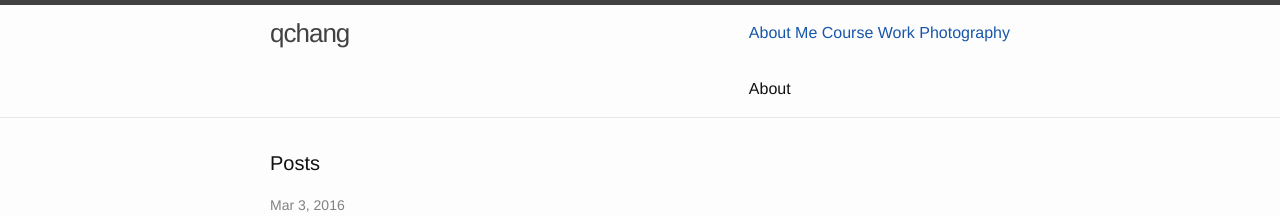
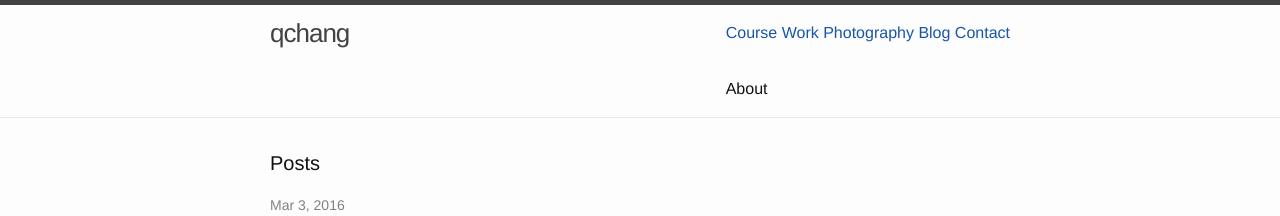
Before and after one commit to eldenchang/eldenchang.github.io, a Jekyll site: the page built from index.html, in a window 1280 px wide. Shown: the top 216 px of the page. Built offline with Jekyll 4.4.1, drawn with Linux system fonts in a browser that asks for light colours.

Commit message:
Change website header content

```diff
--- a/_includes/header.html
+++ b/_includes/header.html
@@ -5,16 +5,11 @@
     <a class="site-title" href="{{ site.baseurl }}/">{{ site.title }}</a>
 
     <nav class="site-nav">
-      <a href="#" class="menu-icon">
-        <svg viewBox="0 0 18 15">
-          <path fill="#424242" d="M18,1.484c0,0.82-0.665,1.484-1.484,1.484H1.484C0.665,2.969,0,2.304,0,1.484l0,0C0,0.665,0.665,0,1.484,0 h15.031C17.335,0,18,0.665,18,1.484L18,1.484z"/>
-          <path fill="#424242" d="M18,7.516C18,8.335,17.335,9,16.516,9H1.484C0.665,9,0,8.335,0,7.516l0,0c0-0.82,0.665-1.484,1.484-1.484 h15.031C17.335,6.031,18,6.696,18,7.516L18,7.516z"/>
-          <path fill="#424242" d="M18,13.516C18,14.335,17.335,15,16.516,15H1.484C0.665,15,0,14.335,0,13.516l0,0 c0-0.82,0.665-1.484,1.484-1.484h15.031C17.335,12.031,18,12.696,18,13.516L18,13.516z"/>
-        </svg>
-      </a>
-      <a href="">About Me</a>
+      <a href="#" class="menu-icon">About Me</a>
       <a href="">Course Work</a>
       <a href="">Photography</a>
+      <a href="">Blog</a>
+      <a href="">Contact</a>
 
       <div class="trigger">
         {% for my_page in site.pages %}
```
